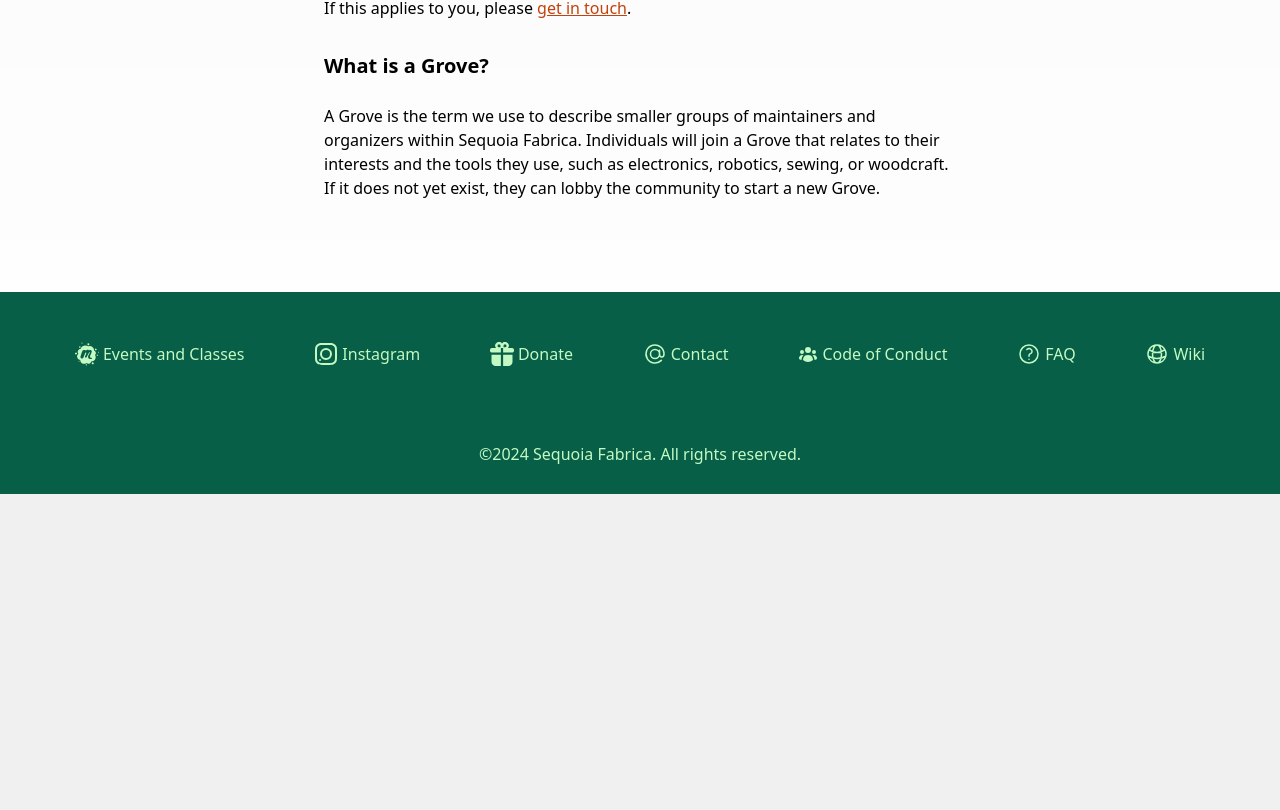
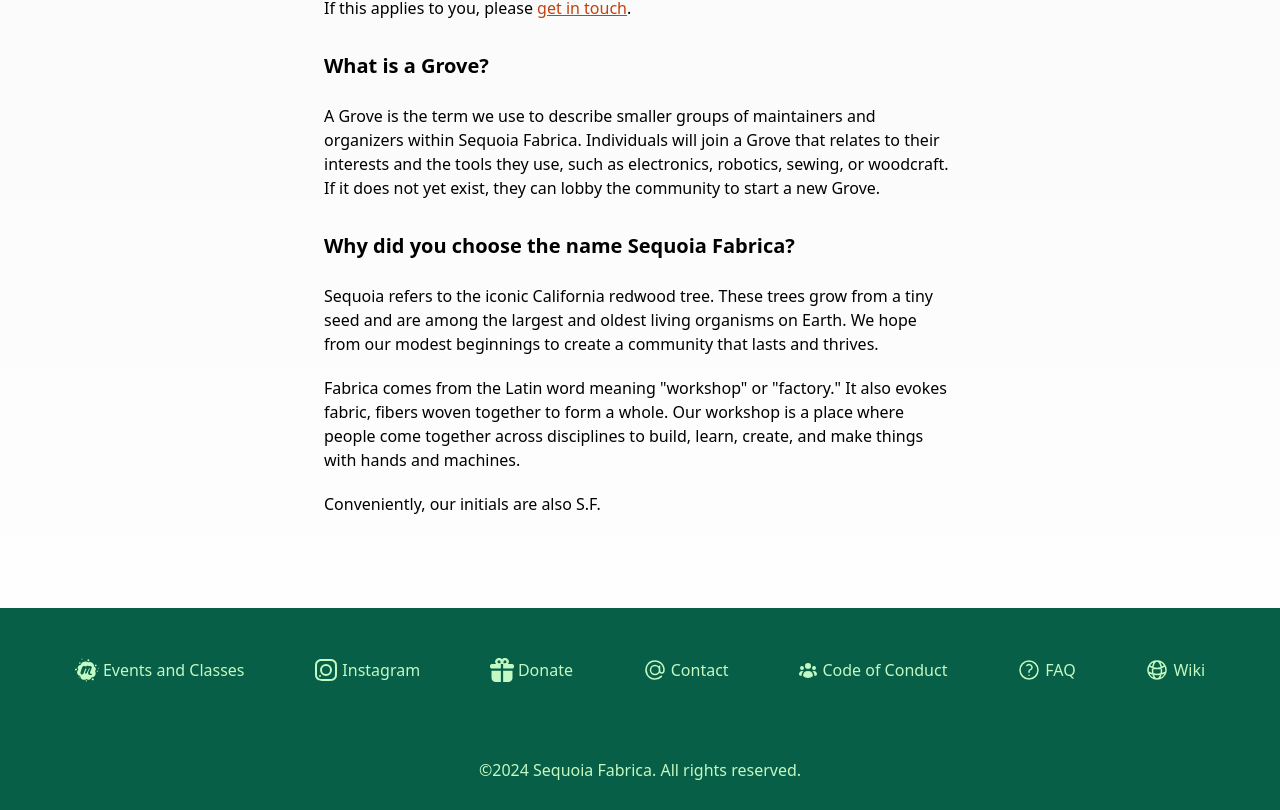
Before and after one commit to Sequoia-Fabrica/sequoia-fabrica-landing-page, a Next.js app: page /docs/faq in a window 1280 px wide. Shown: the part 2060-2870 px from the top of the page. Before the commit the page ends 2554 px from the top, so only its background shows below. Built offline with nearby package versions, Linux system fonts and the light colour scheme.

Commit message:
what's in a name

```diff
--- a/src/pages/docs/faq.mdx
+++ b/src/pages/docs/faq.mdx
@@ -65,6 +65,14 @@ If this applies to you, please [get in touch](./contact).
 
 A Grove is the term we use to describe smaller groups of maintainers and organizers within Sequoia Fabrica. Individuals will join a Grove that relates to their interests and the tools they use, such as electronics, robotics, sewing, or woodcraft. If it does not yet exist, they can lobby the community to start a new Grove.
 
+## Why did you choose the name Sequoia Fabrica?
+
+Sequoia refers to the iconic California redwood tree. These trees grow from a tiny seed and are among the largest and oldest living organisms on Earth. We hope from our modest beginnings to create a community that lasts and thrives.
+
+Fabrica comes from the Latin word meaning "workshop" or "factory." It also evokes fabric, fibers woven together to form a whole. Our workshop is a place where people come together across disciplines to build, learn, create, and make things with hands and machines.
+
+Conveniently, our initials are also S.F.
+
 export default function MDXPage({ children }) {
   return <DocumentLayout>{children}</DocumentLayout>;
 }
```
